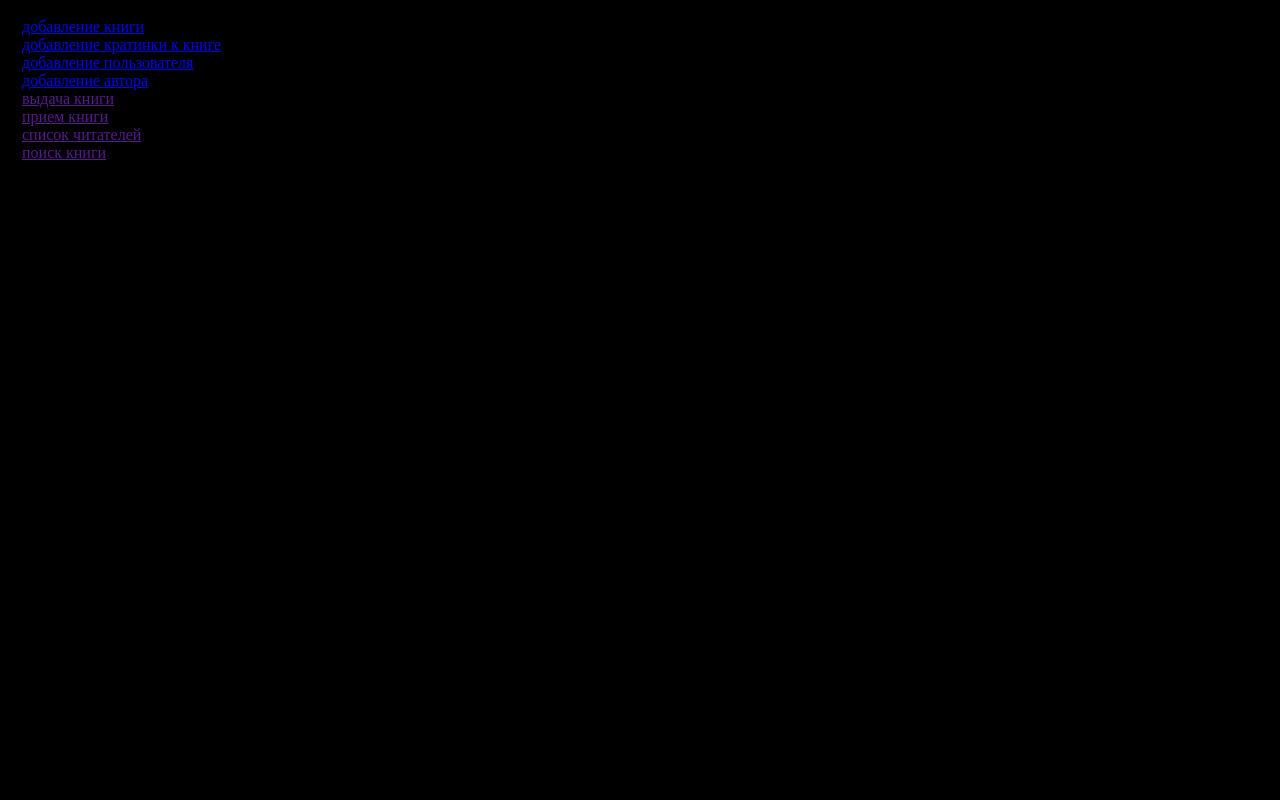
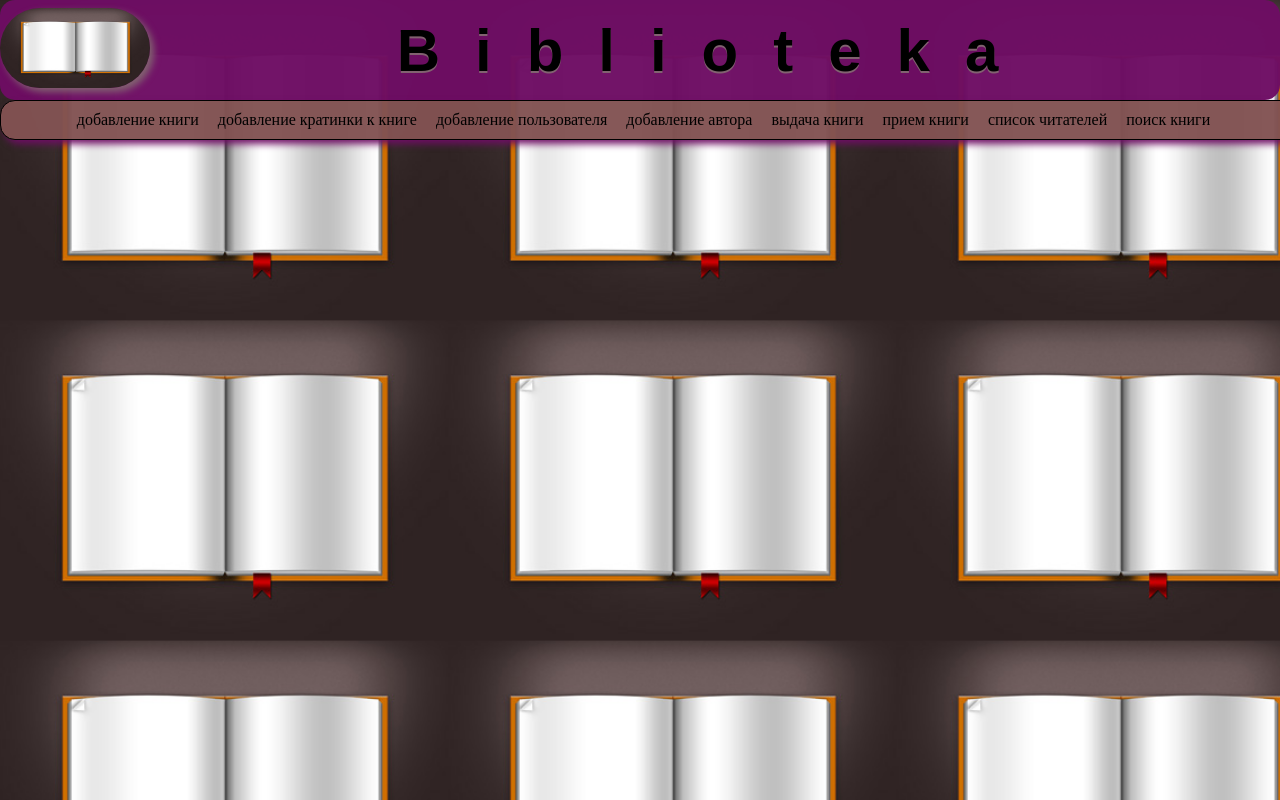
Before and after one commit to spilbergg/for_chak, a Django app: page /lib/ in a window 1280 px wide. Run offline with Django 4.2, Linux system fonts and the light colour scheme.

Commit message:
изменения css

```diff
--- a/library/main/static/css/main.css
+++ b/library/main/static/css/main.css
@@ -1,5 +1,67 @@
 body{
-    background: black;
+    background: url(../images/background_main_page.jpg);
+    background-size: 35%;
     margin: 0;
     padding: 0;
 }
+#menu{
+    margin: 0;
+    padding: 10px;
+    list-style-type: none;
+    border: 1px solid #000000;
+    border-radius: 15px;
+    width: 100%;
+    color: #960688f7;
+    font-size: 16px;
+    background-color: #825252f6;
+    box-shadow: 4px 4px 7px #6e0d64f7;
+    text-align: center;
+}
+
+#menu a{
+    color: #000000;
+    text-decoration: none;
+}
+
+#menu a:hover{
+    font-size: 25px;
+    color: #6e0d64f7;
+}
+
+#menu li{
+    display: inline;
+    margin-right: 15px;
+}
+
+#header{
+    margin:0 auto;
+    display: flex;
+    align-items: center;
+    width: 100%;
+    height:100px;
+    border:1px solid dark-grey;
+    border-radius: 15px;
+    background: #6e0d64f7;
+}
+
+block{
+    display: flex;
+    justify-content: center;
+    align-items: center;
+    width: 90%;
+    height: 150px;
+    font-size: 60px;
+    font-weight: 800;
+    font-family: 'Ultra', sans-serif;
+    text-shadow: 0 2px #826370fc;
+    letter-spacing: 35px;
+    /*transform: rotate(10deg)*/;
+    /*transition: 3s all*/;
+}
+
+.header__logo{
+    width:150px;
+    height: 80px;
+    border-radius: 100px;
+    box-shadow: 4px 4px 7px #826370fc;
+}
--- a/library/main/templates/main_page.html
+++ b/library/main/templates/main_page.html
@@ -1,4 +1,4 @@
-!DOCTYPE html>
+<!DOCTYPE html>
 {% load static %}
 <html lang="en">
 <head>
@@ -7,6 +7,12 @@
      <link rel="stylesheet" href="{% static 'css/main.css' %}">
 </head>
 <body>
+<header id = "header">
+    <a href="https://mail.ru/"><img src="{% static 'images/background_main_page.jpg' %}" alt="" class = "header__logo"></a>
+    <block>Biblioteka</block>
+</header>
+
+<ul id="menu">
     <li><a href="{% url 'lib:page_index' %}">добавление книги</a></li>
     <li><a href="{% url 'lib:image_add' %}">добавление кратинки к книге</a></li>
     <li><a href="{% url 'lib:add_reader' %}">добавление пользователя</a></li>
@@ -15,6 +21,6 @@
     <li><a href="">прием книги</a></li>
     <li><a href="">список читателей</a></li>
     <li><a href="">поиск книги</a></li>
-
+</ul>
 </body>
 </html>
```
Also changed, not shown: library/main/static/images/background_main_page.jpg (added). Lines whose indentation alone changed are shown as unchanged.
